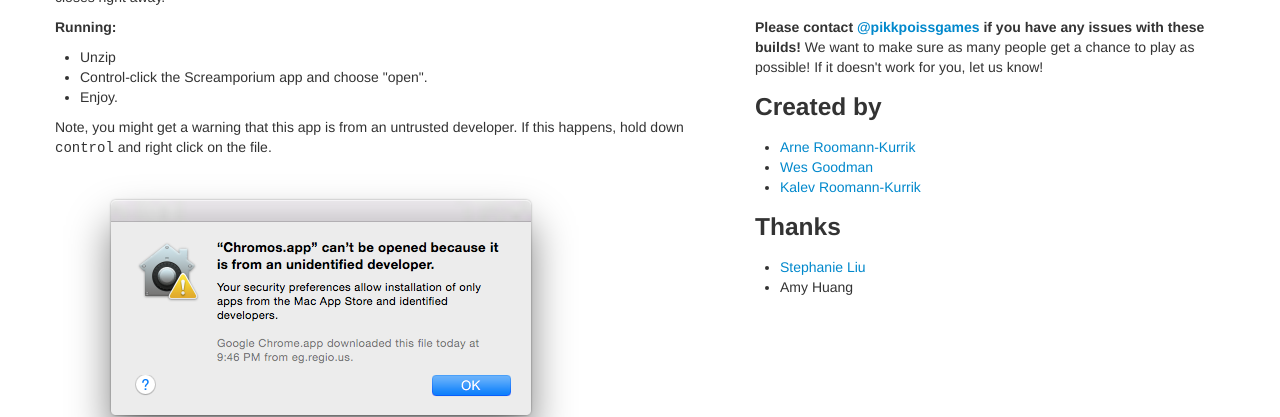
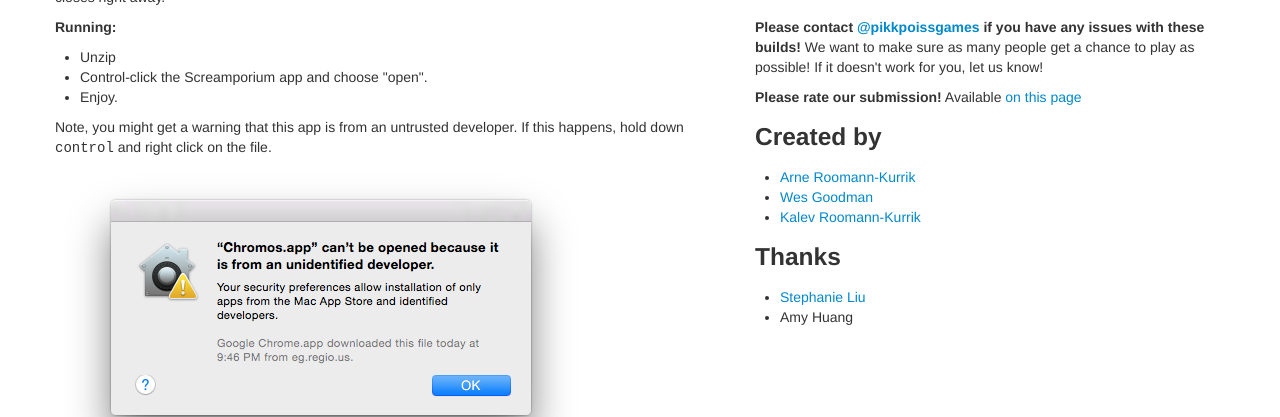
Before and after one commit to pikkpoiss/ld33, a plain HTML site: page website/ld33/index.html in a window 1280 px wide. Shown: the part 403-820 px from the top of the page. Drawn offline with Linux system fonts and the light colour scheme.

Commit message:
Update site with link to submission

```diff
--- a/website/ld33/index.html
+++ b/website/ld33/index.html
@@ -117,12 +117,10 @@
             We want to make sure as many people get a chance to play
             as possible! If it doesn't work for you, let us know!
           </p>
-          <!--
           <p>
-            <strong>If you entered Ludum Dare please rate our submission!</strong>
-            Available <a href="http://ludumdare.com/compo/ludum-dare-32/?action=preview&uid=37196">on this page</a>
+            <strong>Please rate our submission!</strong>
+            Available <a href="http://ludumdare.com/compo/ludum-dare-33/?action=preview&uid=37196">on this page</a>
           </p>
-          -->
           <!--
           <h3>Changes</h3>
           <p><strong>1.0.1</strong></p>
```
